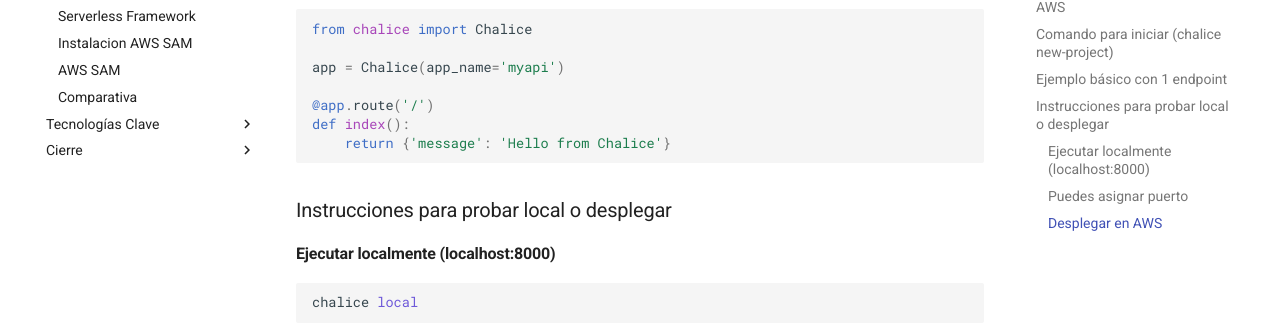
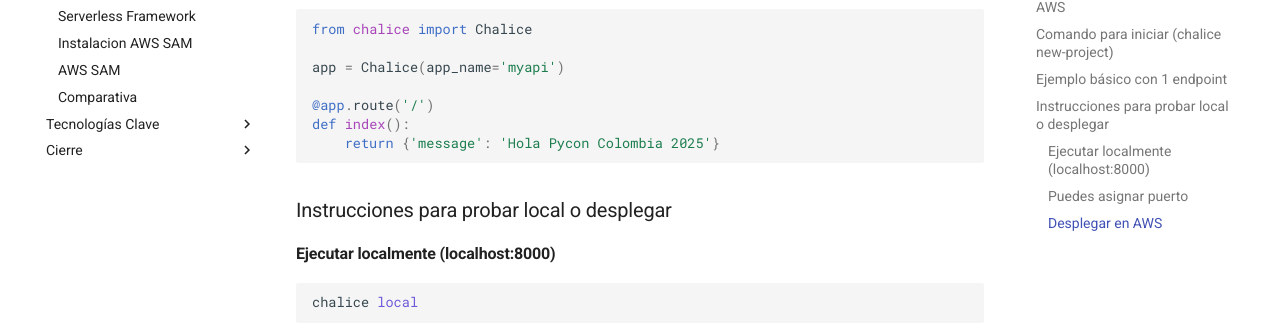
Before and after one commit to chrisfx/serverless-python, an MkDocs documentation site: the page built from docs/chalice.md, in a window 1280 px wide and 900 px high, scrolled down 1688 px. Shown: the part 272-599 px from the top of the window. Built offline with MkDocs 1.6.1 and Material for MkDocs 9.7.7, drawn with Linux system fonts in a browser that asks for light colours.

Commit message:
PyCon 2025

````diff
--- a/docs/chalice.md
+++ b/docs/chalice.md
@@ -84,7 +84,7 @@ app = Chalice(app_name='myapi')
 
 @app.route('/')
 def index():
-    return {'message': 'Hello from Chalice'}
+    return {'message': 'Hola Pycon Colombia 2025'}
 ```
 
 ### Instrucciones para probar local o desplegar
````
Also changed, not shown: docs/serverless-framework.md (+1 -1 lines).
